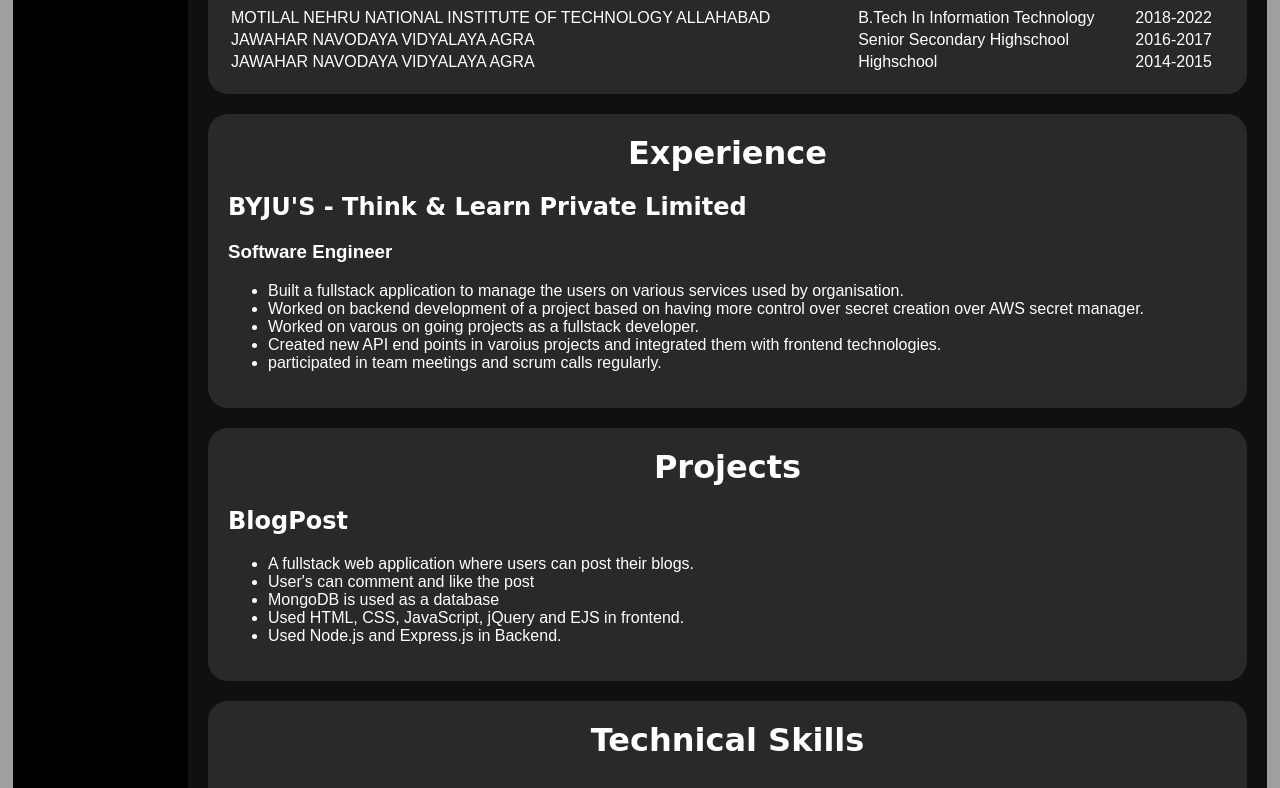
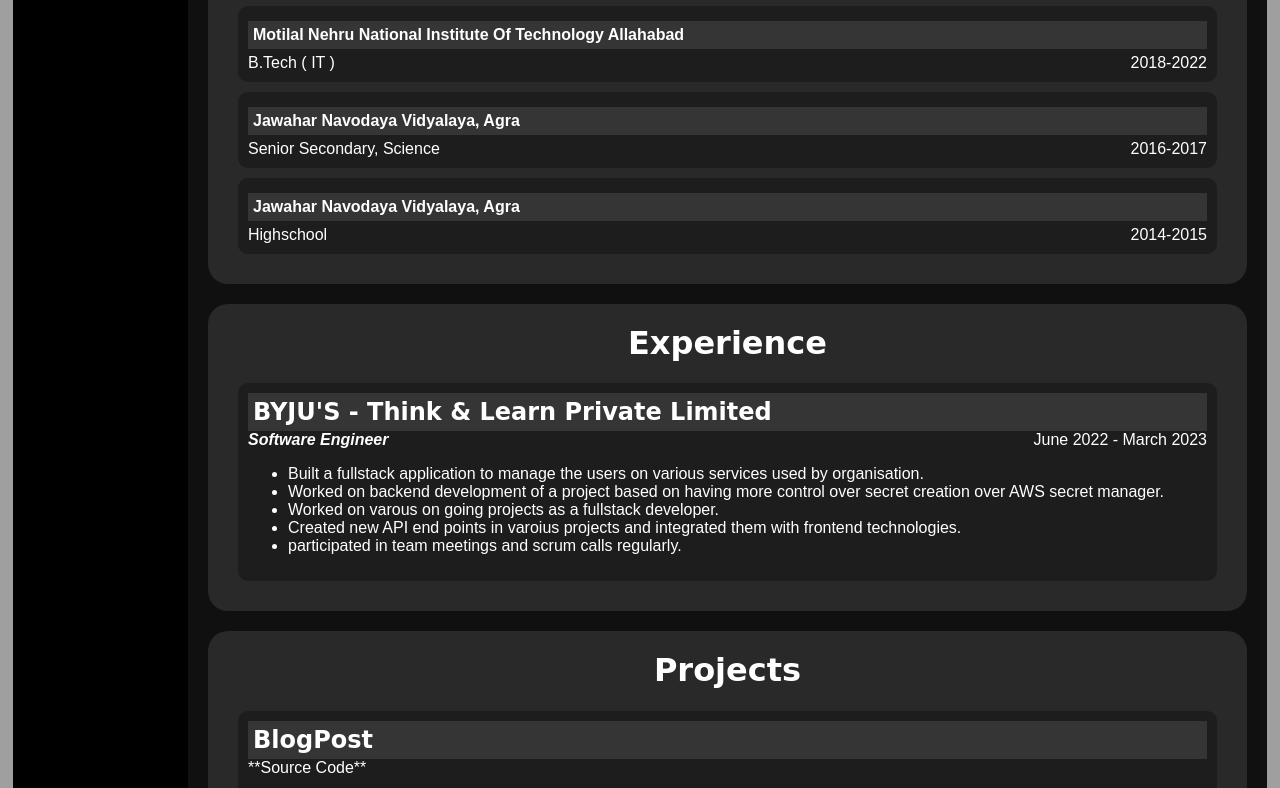
Before and after one commit to RahulGahalaut/My-Portfolio, a plain HTML site: page index.html in a window 1280 px wide. Shown: the part 670-1458 px from the top of the page. Drawn offline with Linux system fonts and the light colour scheme.

Commit message:
"modified section of portfolio"

```diff
--- a/index.html
+++ b/index.html
@@ -47,9 +47,7 @@
               If you want to connect with me then just go to Contact section where i have provided my contact details.
             </p>
             <p>
-              <i class="fa fa-heart"></i> <i class="fa fa-heart"></i>
               I would love to connect with you
-              <i class="fa fa-heart"></i> <i class="fa fa-heart"></i>
             </p>
           </div>
         </div>
@@ -57,42 +55,50 @@
           <div class="content-container" id="education">
             <h1>Education</h1>
             <div class="info-container">
-              <table>
-                <tr>
-                  <td>
-                    MOTILAL NEHRU NATIONAL INSTITUTE OF TECHNOLOGY ALLAHABAD
-                  </td>
-                  <td>B.Tech In Information Technology</td>
-                  <td>2018-2022</td>
-                </tr>
-                <tr>
-                  <td>JAWAHAR NAVODAYA VIDYALAYA AGRA</td>
-                  <td>Senior Secondary Highschool</td>
-                  <td>2016-2017</td>
-                </tr>
-                <tr>
-                  <td>JAWAHAR NAVODAYA VIDYALAYA AGRA</td>
-                  <td>Highschool</td>
-                  <td>2014-2015</td>
-                </tr>
-              </table>
+
+              <div class="institute-info">
+                <div class="institute-name">
+                  Motilal Nehru National Institute Of Technology Allahabad
+                </div>
+                <div class="branch-and-year-info">
+                  <div>B.Tech ( IT )</div>
+                  <div>2018-2022</div>
                 </div>
               </div>
 
+              <div class="institute-info">
+                <div class="institute-name">Jawahar Navodaya Vidyalaya, Agra</div>
+                <div class="branch-and-year-info">
+                  <div>Senior Secondary, Science</div>
+                  <div>2016-2017</div>
                 </div>
+              </div>
+
+              <div class="institute-info">
+                <div class="institute-name">Jawahar Navodaya Vidyalaya, Agra</div>
+                <div class="branch-and-year-info">
+                  <div>Highschool</div>
+                  <div>2014-2015</div>
+                </div>
+              </div>
+            </div>
+          </div </div>
           <div class="content-wrapper">
             <div class="content-container" id="experience">
               <h1>Experience</h1>
-            <div class="info-container">
-              <h2>BYJU'S - Think & Learn Private Limited</h2>
-              <h3>Software Engineer</h3>
+              <div class="company-info">
+                <h2 class="company-name">BYJU'S - Think & Learn Private Limited</h2>
+                <div class="role-info">
+                  <i><b>Software Engineer</b></i>
+                  <div>June 2022 - March 2023</div>
+                </div>
                 <ul>
                   <li>Built a fullstack application to manage the users on various services used by organisation.</li>
                   <li>Worked on backend development of a project based on having more control over secret creation over
-                  AWS
-                  secret manager.</li>
+                    AWS secret manager.</li>
                   <li>Worked on varous on going projects as a fullstack developer.</li>
-                <li>Created new API end points in varoius projects and integrated them with frontend technologies.</li>
+                  <li>Created new API end points in varoius projects and integrated them with frontend technologies.
+                  </li>
                   <li>participated in team meetings and scrum calls regularly.</li>
                 </ul>
               </div>
@@ -102,14 +108,16 @@
           <div class="content-wrapper">
             <div class="content-container" id="projects">
               <h1>Projects</h1>
-            <div class="info-container">
-              <h2>BlogPost</h2>
+              <div class="project-info">
+                <h2 class="project-name">BlogPost</h2>
+                <a class="link-info" href="https://github.com/RahulGahalaut/server">**Source Code**</a>
                 <ul>
                   <li>A fullstack web application where users can post their blogs.</li>
-                <li>User's can comment and like the post</li>
+                  <li>Users can comment on a post.</li>
+                  <li>If required, users can delete or update their post or comments</li>
+                  <li>Used HTML, CSS,React and JavaScript in frontend.</li>
+                  <li>Used Node.js and Express.js in Backend.</li>
                   <li>MongoDB is used as a database</li>
-                <li>Used HTML, CSS, JavaScript, jQuery and EJS in frontend.</li>
-                <li>Used Node.js and Express.js in Backend.</li>
                 </ul>
               </div>
             </div>
@@ -158,7 +166,8 @@
               </div>
               <div><a href="tel:+919027237648"><i class="fa fa-phone"></i> +919027237648</a></div>
               <div>
-              <a href="https://www.linkedin.com/in/rahul-gahalaut-049827193"><i class="fa fa-linkedin"></i> LinkedIn</a>
+                <a href="https://www.linkedin.com/in/rahul-gahalaut-049827193"><i class="fa fa-linkedin"></i>
+                  LinkedIn</a>
               </div>
               <div><a href="https://goo.gl/maps/pA3bceM5xu8pMt7BA"><i class="fa fa-map-marker"></i> Gurgaon,India</a>
               </div>
--- a/style.css
+++ b/style.css
@@ -82,6 +82,10 @@
   text-align: center;
 }
 
+.content-container h2 {
+  margin: 0;
+}
+
 #about {
   display: flex;
   flex-direction: column;
@@ -109,9 +113,36 @@
   font-size: large;
 }
 
+.institute-info,
+.company-info,
+.project-info {
+  background-color: rgba(10, 10, 10, 0.4);
+  display: flex;
+  flex-direction: column;
+  justify-content: center;
+  margin: 10px;
+  padding: 10px;
+  border-radius: 10px;
+}
 
+.institute-name,
+.company-name,
+.project-name {
+  font: larger;
+  font-weight: bolder;
+  margin: 5px 0;
+  padding: 5px;
+  background-color: rgba(150, 149, 149, 0.2);
+}
 
-#education {}
+.branch-and-year-info,
+.role-info,
+.link-info {
+  text-decoration: none;
+  color: white;
+  display: flex;
+  justify-content: space-between;
+}
 
 #skills ul,
 .tech-stack {
@@ -167,6 +198,11 @@
 }
 
 @media (max-width: 768px) {
+  body {
+    padding: 0px;
+    margin: 0px;
+  }
+
   .global-container {
     display: block;
   }
```
Lines whose indentation alone changed are shown as unchanged.
